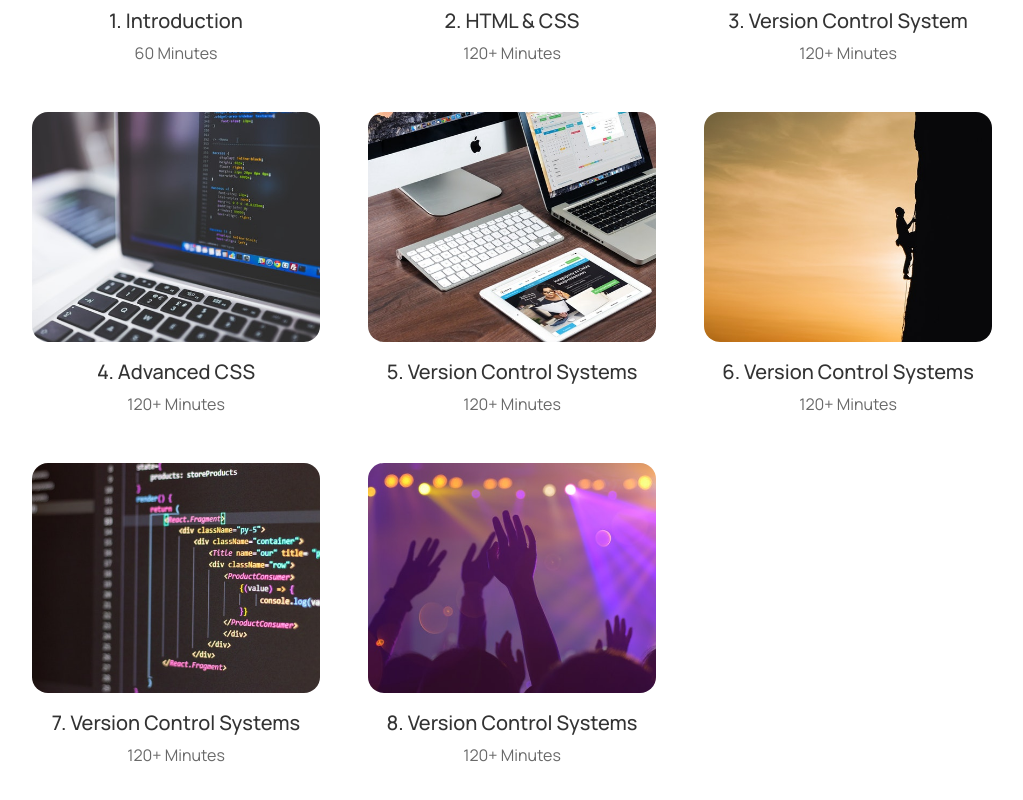
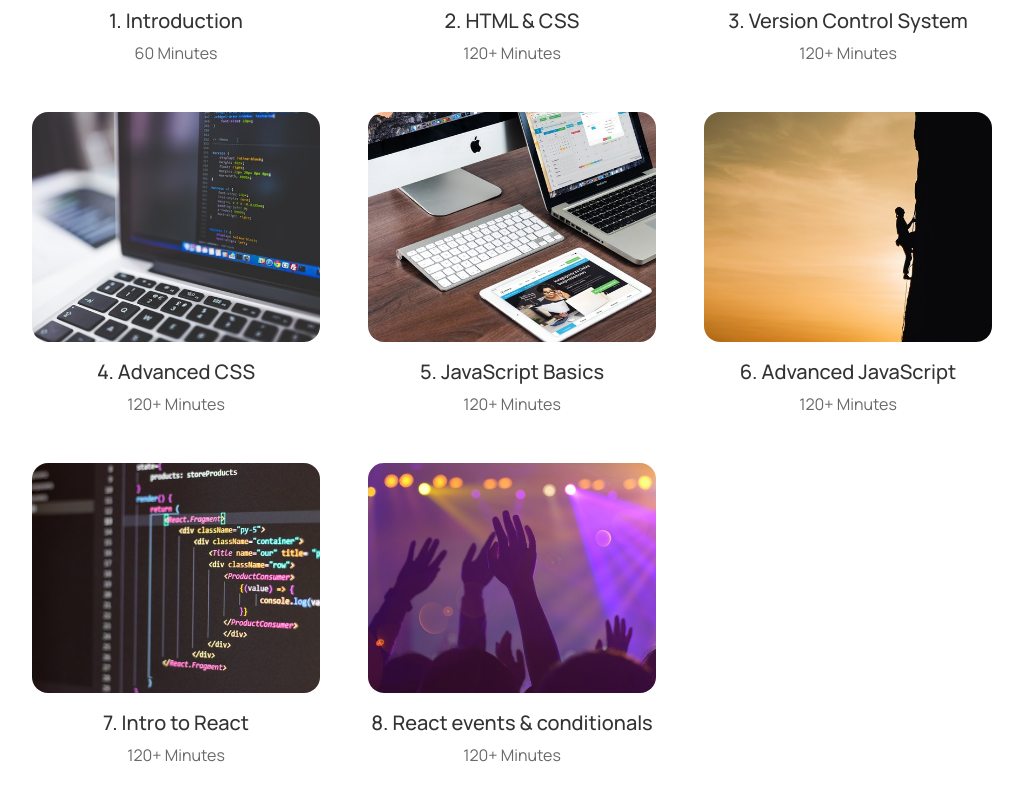
Before and after one commit to markoduspara1/handson-react, a React (Create React App) app: page /Courses in a window 1280 px wide. Shown: the part 676-1476 px from the top of the page, without its empty margins (128-1151 px from the left). Built offline with nearby package versions, Linux system fonts and the light colour scheme.

Commit message:
Update Courses.js

```diff
--- a/src/pages/Courses/Courses.js
+++ b/src/pages/Courses/Courses.js
@@ -51,25 +51,25 @@ const Courses = () => {
             <CourseCard
               imgSrc={LectureImg5}
               imgAlt={"Advanced CSS"}
-              title={"5. Version Control Systems"}
+              title={"5. JavaScript Basics"}
               subtitle={"120+ Minutes"}
             />
             <CourseCard
               imgSrc={LectureImg6}
               imgAlt={"Advanced CSS"}
-              title={"6. Version Control Systems"}
+              title={"6. Advanced JavaScript"}
               subtitle={"120+ Minutes"}
             />
             <CourseCard
               imgSrc={LectureImg7}
               imgAlt={"Advanced CSS"}
-              title={"7. Version Control Systems"}
+              title={"7. Intro to React"}
               subtitle={"120+ Minutes"}
             />
             <CourseCard
               imgSrc={LectureImg8}
               imgAlt={"Advanced CSS"}
-              title={"8. Version Control Systems"}
+              title={"8. React events & conditionals"}
               subtitle={"120+ Minutes"}
             />
           </Grid>
```
